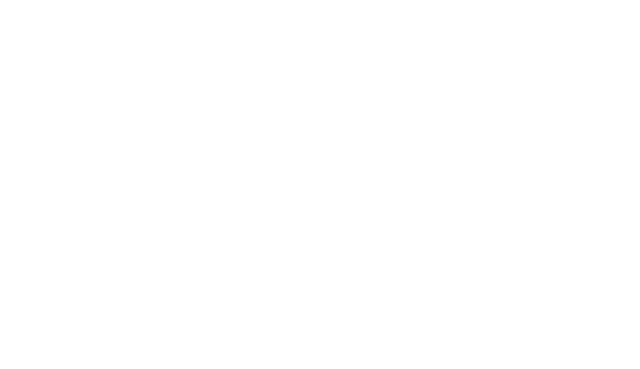
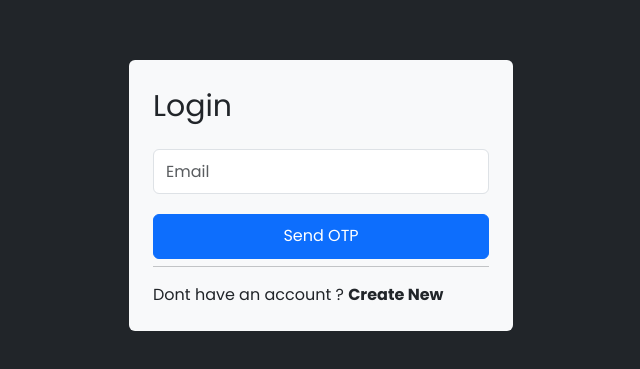
Before and after one commit to kpl24/swimato-ui, a React (Vite) app: page /partner/login in a window 1280 px wide. Before the commit this address had no page. Shown: the part 205-574 px from the top of the page, without its empty margins (319-959 px from the left). Built offline with nearby package versions, Linux system fonts and the light colour scheme; the HTML template or start-up script is replaced by a standard one.

Commit message:
added login screen

```diff
--- a/index.html
+++ b/index.html
@@ -14,9 +14,10 @@
   <style>
     html,
     body,
-    #root {
-      height: 100%;
+    #root>div {
+      height: 100vh;
       font-family: "Poppins", sans-serif;
+      font-weight: 400;
     }
   </style>
 </head>
--- a/src/App.tsx
+++ b/src/App.tsx
@@ -1,13 +1,18 @@
-import { BrowserRouter, Route, Routes } from "react-router-dom";
+import { BrowserRouter, Navigate, Route, Routes } from "react-router-dom";
 import 'bootstrap/dist/css/bootstrap.min.css';
 import 'bootstrap/dist/js/bootstrap.min.js';
 import Home from "./screens/home";
+import Login from "./screens/login";
 
 const App = () => {
   return (
     <BrowserRouter>
       <Routes>
         <Route path="/" element={<Home />} />
+        <Route path="/partner" >
+          <Route path="login" element={<Login />} />
+        </Route>
+        <Route path="*" element={<Navigate to="/" />} />
       </Routes>
     </BrowserRouter>
   )
--- a/src/screens/home.tsx
+++ b/src/screens/home.tsx
@@ -44,7 +44,7 @@
             <img height="500px" width="100%" style={{ objectFit: "cover" }} src={backgroundImage} alt="background" />
             <div style={{ width: "100%", height: "500px", backgroundColor: "rgba(0,0,0,0.6)", color: "white" }} className="position-absolute top-0 start-0 d-flex flex-column justify-content-center align-items-center">
                 <h1 style={{ fontSize: 60 }}><i>swimato</i></h1>
-                <div style={{ fontSize: 40, marginBottom: "20px" }}>{`Discover the best food & drinks in ${address.city}`}</div>
+                <div style={{ fontSize: 35, marginBottom: "20px" }}>{`Discover the best food & drinks in ${address.city}`}</div>
                 <div className="form-control w-50">
                     <div className="row">
                         <div className="col-4 text-truncate my-2">{address.addressLine}</div>
--- /dev/null
+++ b/src/screens/login.tsx
@@ -0,0 +1,15 @@
+const Login = () => {
+    return (
+        <div className="d-flex justify-content-center align-items-center bg-dark">
+            <div style={{width: "30%"}} className="bg-light rounded px-4 py-4">
+                <div style={{ marginBottom: '20px', fontSize: '30px' }} >Login</div>
+                <input placeholder="Email" style={{height: '45px'}} className="form-control my-3" />
+                <button style={{height: '45px'}} className="btn btn-primary my-1 w-100">Send OTP</button>
+                <hr style={{ marginTop: '3px' }} />
+                <div>Dont have an account ? <b>Create New</b></div>
+            </div>
+        </div>
+    );
+}
+
+export default Login;
```
